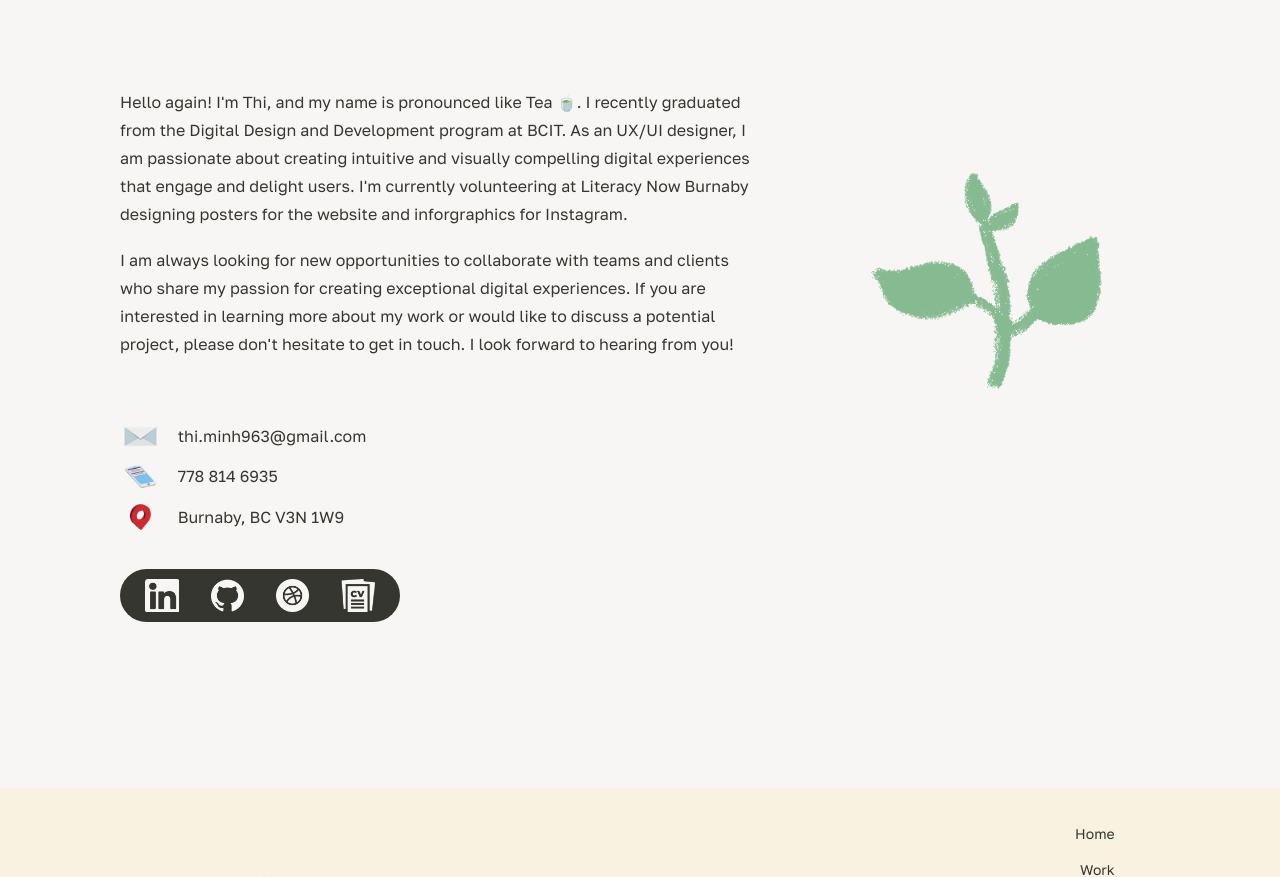
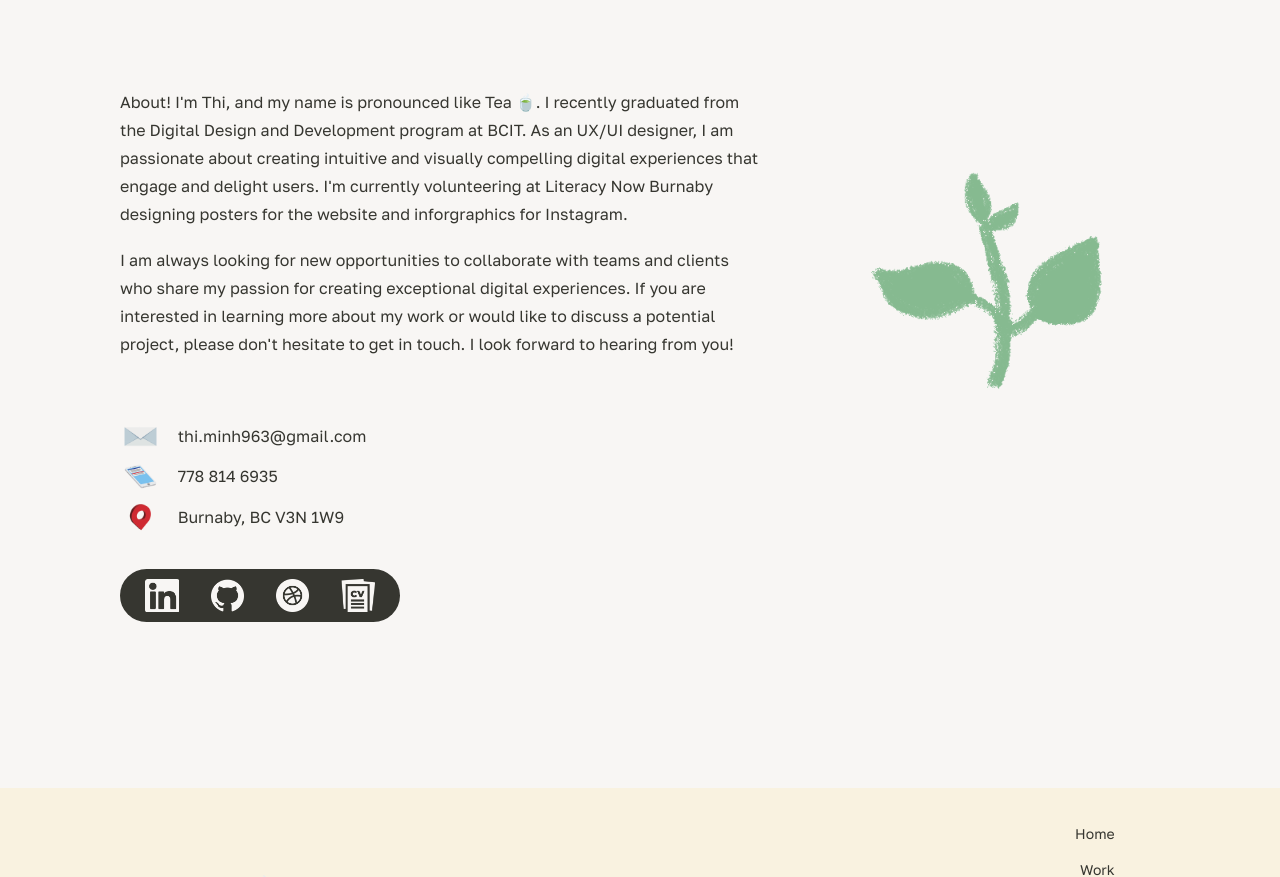
Before and after one commit to mthinguyen/Thi-Nguyen, a Next.js app: page /about in a window 1280 px wide. Shown: the part 2019-2896 px from the top of the page. Built offline with nearby package versions, Linux system fonts and the light colour scheme; no server answers.

Commit message:
about page test

```diff
--- a/pages/about.js
+++ b/pages/about.js
@@ -83,7 +83,7 @@ export default function Home() {
             <HeaderAbout></HeaderAbout>
             <div className={styles.inlineDiv}>
               <Paragraph
-                text="Hello again! I'm Thi, and my name is pronounced like Tea &#127861;.
+                text="About! I'm Thi, and my name is pronounced like Tea &#127861;.
               I recently graduated from the Digital Design and Development program at BCIT.
               As an UX/UI designer, I am passionate about creating intuitive and visually compelling digital
               experiences that engage and delight users. I'm currently volunteering at Literacy Now Burnaby designing
```
